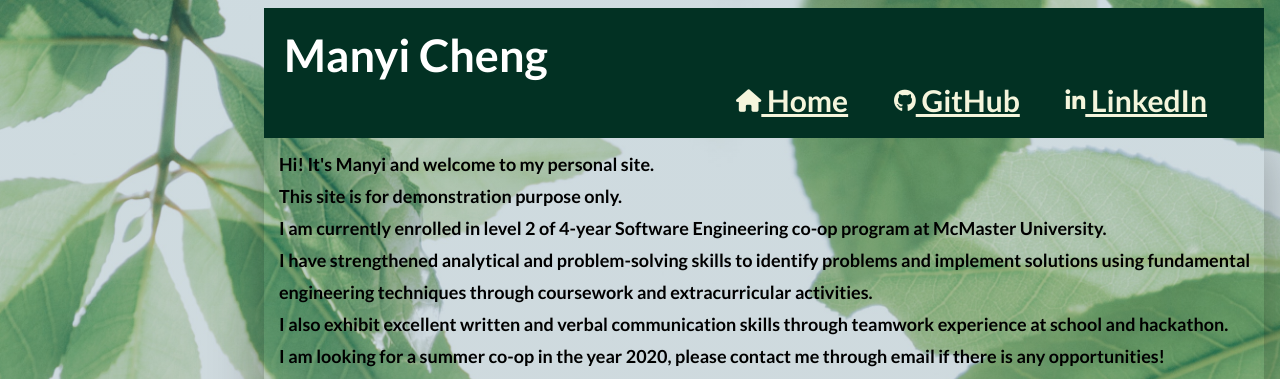
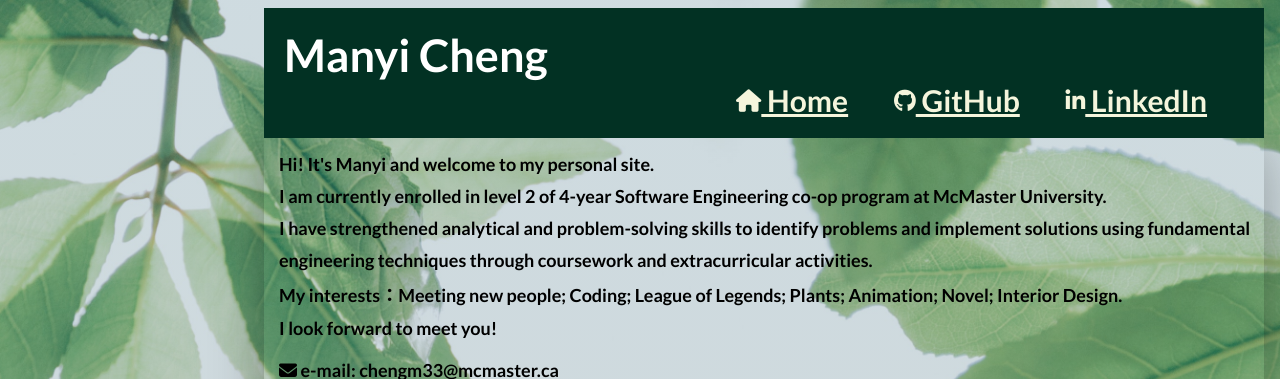
Before and after one commit to manyicheng/ManyiChengSite, a plain HTML site: page docs/index.html in a window 1280 px wide. Shown: the top 379 px of the page. Drawn offline with nearby package versions, Linux system fonts and the light colour scheme.

Commit message:
update site info

```diff
--- a/docs/index.html
+++ b/docs/index.html
@@ -29,12 +29,11 @@
         <div class="wrapper">
             <div class="row">
                 <div class ="col">Hi! It's Manyi and welcome to my personal site. </div>
-                <div class ="col">This site is for demonstration purpose only.</div>
                 <div class="col">I am currently enrolled in level 2 of 4-year Software Engineering co-op program at McMaster University.</div>
                 <div class="col">I have strengthened <strong>analytical and problem-solving</strong> skills to identify problems and implement solutions using fundamental</div>
                 <div>engineering techniques through coursework and extracurricular activities.</div>
-                <div class="col">I also exhibit excellent written and verbal <strong>communication</strong> skills through teamwork experience at school and hackathon.</div>
-                <div class = "col">I am looking for a summer co-op in the year 2020, please contact me through email if there is any opportunities!</div>
+                <div class="col">My interests：Meeting new people; Coding; League of Legends; Plants; Animation; Novel; Interior Design.</div>
+                <div class = "col">I look forward to meet you!</div>
             </div>
 
 
```
